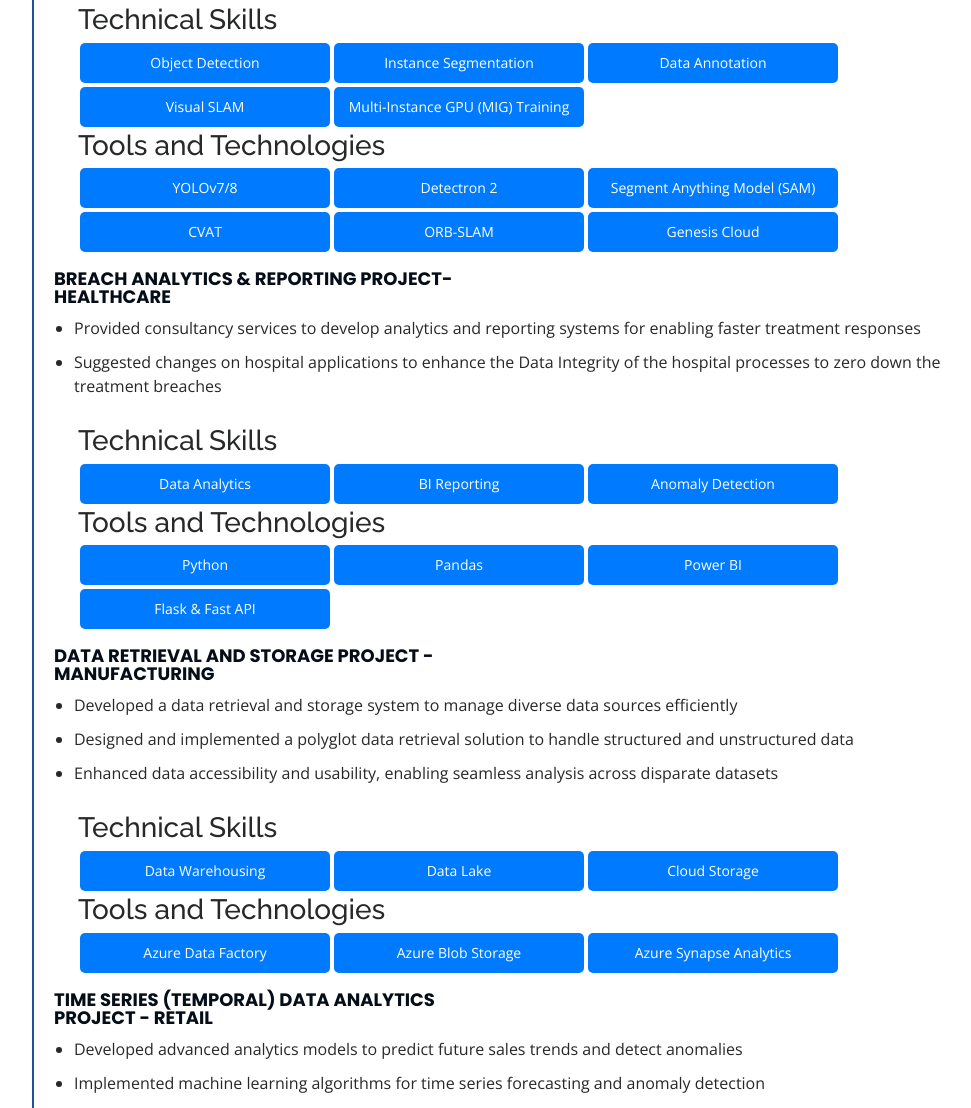
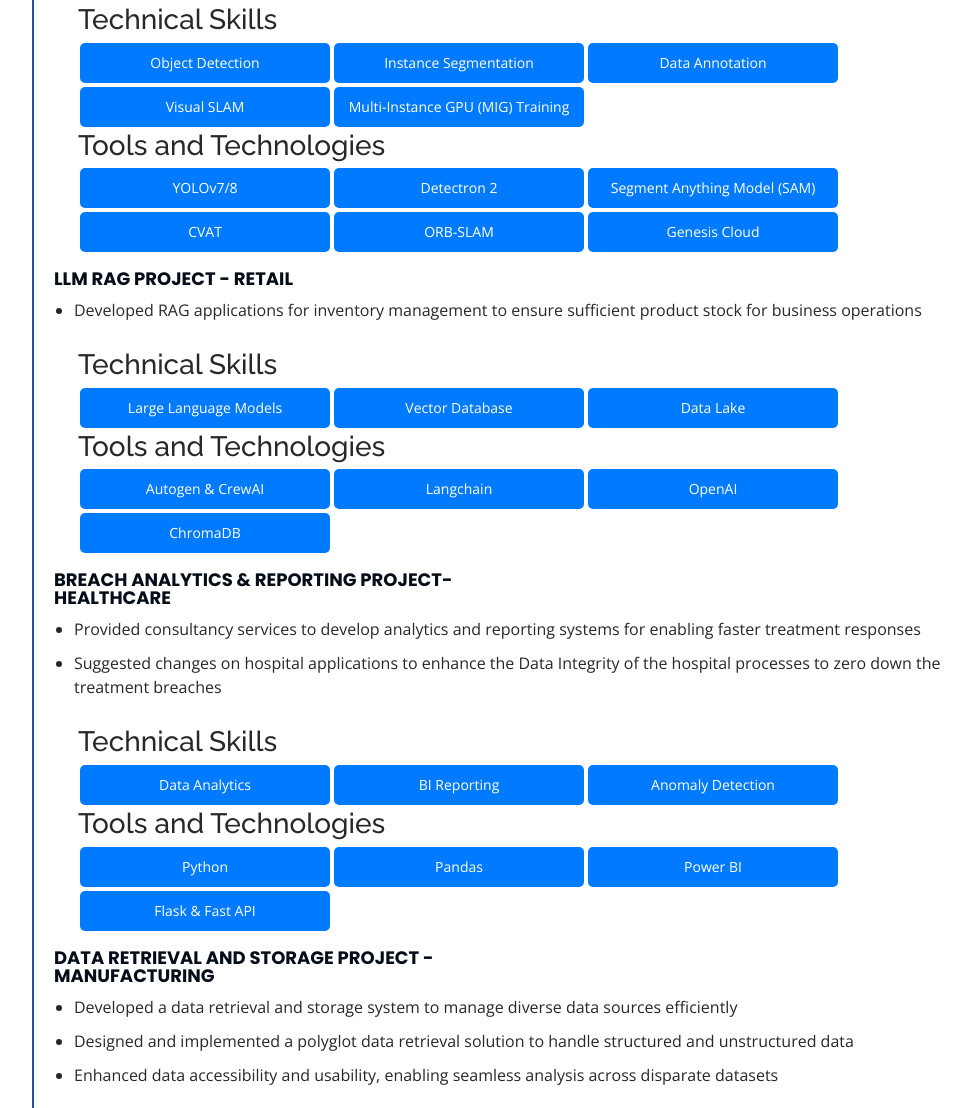
Before and after one commit to rajaramkuberan/rajaramkuberan.github.io, a plain HTML site: page index.html in a window 1280 px wide. Shown: the part 2954-4062 px from the top of the page, without its empty margins (280-1251 px from the left). Drawn offline with nearby package versions, Linux system fonts and the light colour scheme.

Commit message:
FL_project_updated

```diff
--- a/index.html
+++ b/index.html
@@ -267,6 +267,32 @@
             </div>
 
 			<p><em></em></p>
+            <h4><b>LLM RAG Project - Retail</b></h4>
+            <ul>
+              <li>Developed RAG applications for inventory management to ensure sufficient product stock for business operations</li>
+            </ul>
+
+            <div class="skills-section px-3 px-lg-4">
+              <h2 class="h3 mb-1">Technical Skills</h2>
+              <div class="flex-container">
+                <div class="flex-box">Large Language Models</div>
+                <div class="flex-box">Vector Database</div>
+                <div class="flex-box">Data Lake</div>
+              </div>
+            </div>
+
+            <div class="skills-section px-3 px-lg-4">
+              <h2 class="h3 mb-1">Tools and Technologies</h2>
+              <div class="flex-container">
+                <div class="flex-box">Autogen & CrewAI</div>
+                <div class="flex-box">Langchain</div>
+                <div class="flex-box">OpenAI</div>
+				<div class="flex-box">ChromaDB</div>
+              </div>
+            </div>
+
+
+			<p><em></em></p>
             <h4><b>Breach Analytics & Reporting Project- Healthcare</b></h4>
             <ul>
               <li>Provided consultancy services to develop analytics and reporting systems for enabling faster treatment
@@ -320,6 +346,7 @@
                 <div class="flex-box">Azure Synapse Analytics</div>
               </div>
             </div>
+
 			<p><em></em></p>
             <h4><b>Time Series (Temporal) Data Analytics Project - Retail</b></h4>
             <ul>
@@ -380,7 +407,7 @@
               <li>Led a team of computer vision engineers, data scientists, and full-stack software engineers to incorporate industry best practices in project management. </li>
 			  <li>Mentor junior AI Engineers with technical guidance to ensure their work aligns with company policies and support their professional
                 development</li>
-              <li>Developed LLM application for the Full Stack Developer to expedite their development which resulted in 50% Agile SDLC process</li>
+              <li>Developed an LLM application for Full Stack Developers, expediting their development process and resulting in a 50% reduction in the Agile SDLC timeline</li>
               <!--<li>Collaborated with data engineers and data scientists to ensure the data generated by the AI
                 application is following the data standards</li>-->
               <li>Shipped AI Models faster through streamlined MLOPS processes</li>
```
